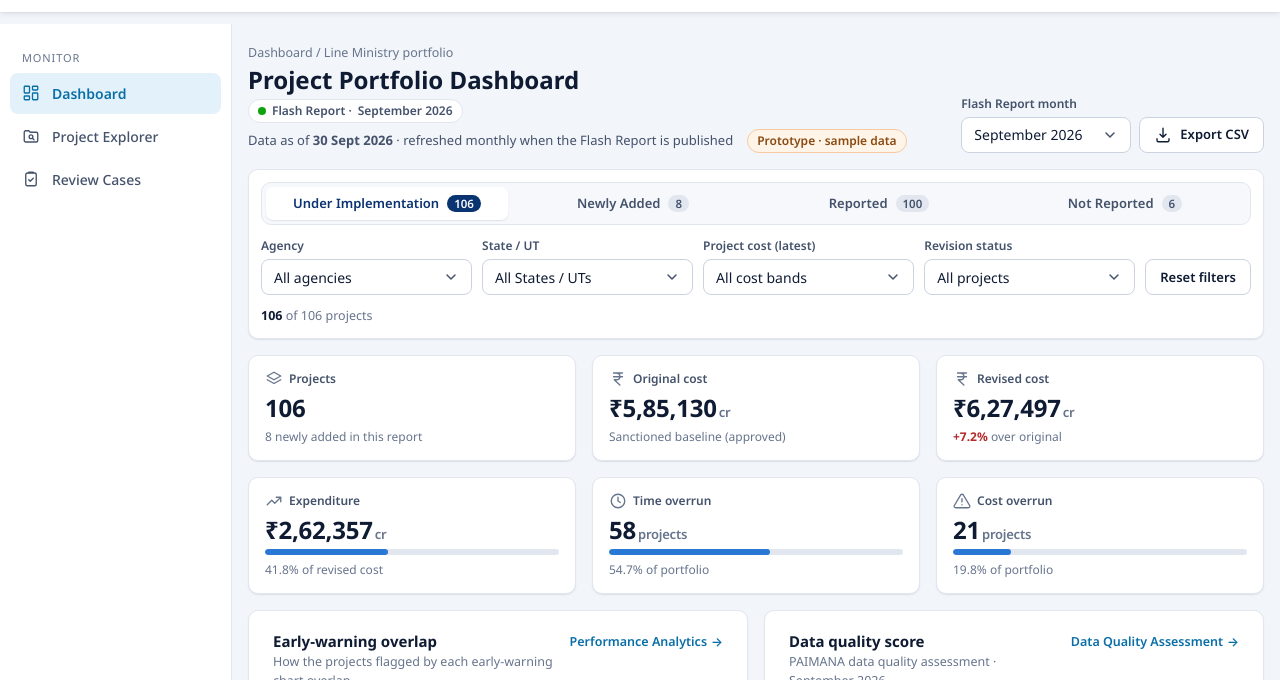
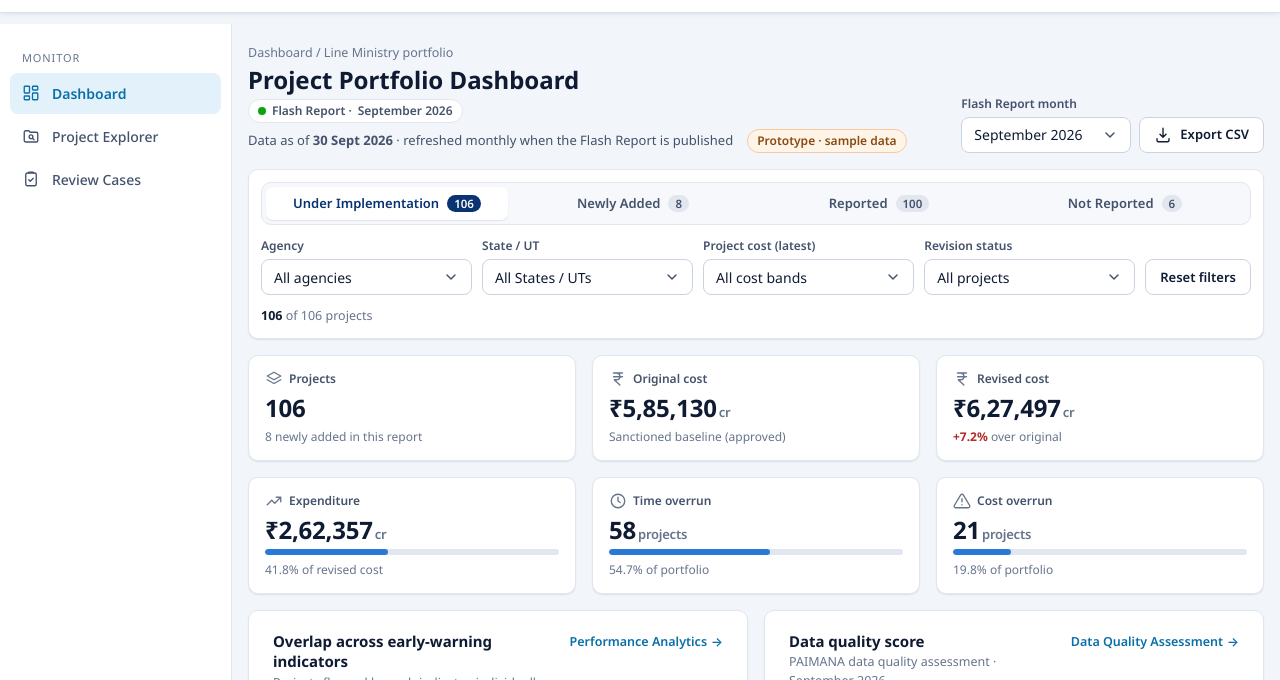
Before and after one commit to amanuiuxdesigner-Proj/paimana-dashboard-demo, a plain HTML site: page index.html in a window 1280 px wide. Shown: the part 120-800 px from the top of the page. Drawn offline with nearby package versions, Linux system fonts and the light colour scheme.

Commit message:
Overview: retitle early-warning overlap card
Co-Authored-By: Claude Opus 5.5 <noreply@anthropic.com>

```diff
--- a/index.html
+++ b/index.html
@@ -637,7 +637,7 @@ tr.sel td{background:var(--accent-soft)}
         <!-- Row 0: summaries that open the Performance Analytics and Data Quality tabs -->
         <div class="grid g-2">
           <a class="card linkcard" href="#analytics" id="ovWarn" aria-describedby="ovWarnSum">
-            <div class="card-h"><div class="t"><h2>Early-warning overlap</h2><p>How the projects flagged by each early-warning chart overlap</p></div><span class="go">Performance Analytics <span aria-hidden="true">→</span></span></div>
+            <div class="card-h"><div class="t"><h2>Overlap across early-warning indicators</h2><p>Projects flagged by each indicator, individually and in combination</p></div><span class="go">Performance Analytics <span aria-hidden="true">→</span></span></div>
             <div class="card-b" id="ovWarnBody"></div>
           </a>
           <a class="card linkcard" href="#quality" id="ovDq" aria-describedby="ovDqSum">
```
